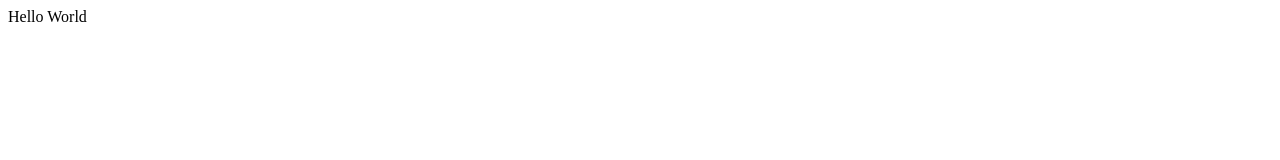
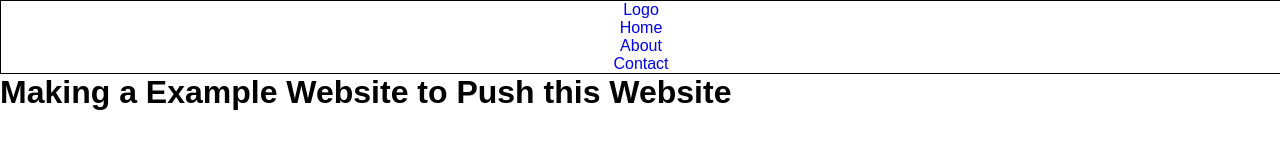
Before and after one commit to jmdada24/demo-repo, a plain HTML site: page index.html in a window 1280 px wide. Drawn offline with Linux system fonts and the light colour scheme.

Commit message:
Added README.md
Added index.html

```diff
--- a/index.html
+++ b/index.html
@@ -1 +1,30 @@
-<div>Hello World</div>
+<!DOCTYPE html>
+<html lang="en">
+<head>
+    <meta charset="UTF-8">
+    <meta name="viewport" content="width=device-width, initial-scale=1.0">
+    <title>Sample</title>
+    <link rel="stylesheet" href="style.css">
+</head>
+<body>
+    <header>
+        <nav>
+            <ul>
+                <li><a href="#">Logo</a></li>
+                <li><a href="#">Home</a></li>
+                <li><a href="#">About</a></li>
+                <li><a href="#">Contact</a></li>
+
+
+            </ul>
+
+        </nav>
+
+
+    </header>
+
+    <h1>Making a Example Website to Push this Website</h1>
+
+
+</body>
+</html>
```
Also changed, not shown: 1 other file.
